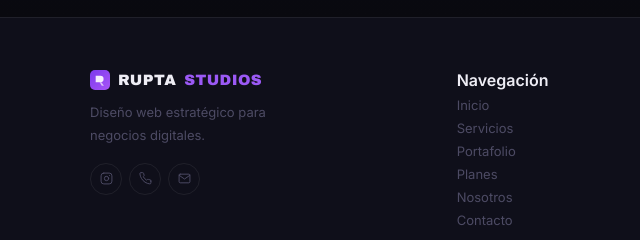
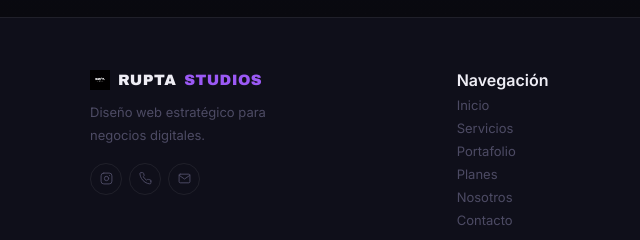
Before and after one commit to vixaontheblock/ruptastudios, a plain HTML site: page index.html in a window 1280 px wide. Shown: the part 7139-7379 px from the top of the page, 0-640 px from the left. Drawn offline with Linux system fonts and the light colour scheme.

Commit message:
Replace SVG logo with image in footer

```diff
--- a/index.html
+++ b/index.html
@@ -731,12 +731,7 @@ footer{background:var(--bg2);border-top:1px solid var(--border);padding:50px 28p
     <div class="footer-top">
       <div>
         <span class="f-logo">
-          <svg width="20" height="20" viewBox="0 0 28 28" fill="none" style="flex-shrink:0">
-            <rect width="28" height="28" rx="7" fill="url(#flg)"/>
-            <path d="M8 8h6.5a4.5 4.5 0 0 1 0 9H8V8z" fill="white" fill-opacity=".9"/>
-            <path d="M14.5 17H16l3.5 5h-3l-3-5z" fill="white" fill-opacity=".65"/>
-            <defs><linearGradient id="flg" x1="0" y1="0" x2="28" y2="28" gradientUnits="userSpaceOnUse"><stop stop-color="#7c3aed"/><stop offset="1" stop-color="#a855f7"/></linearGradient></defs>
-          </svg>
+          <img src="VERCEL PHOTOS/FAVI.PNG" style="width:20px;height:20px;flex-shrink:0" alt="Rupta Studios">
           RUPTA <em>STUDIOS</em>
         </span>
         <div class="f-desc" data-i="f_desc">Diseño web estratégico para negocios digitales.</div>
```
